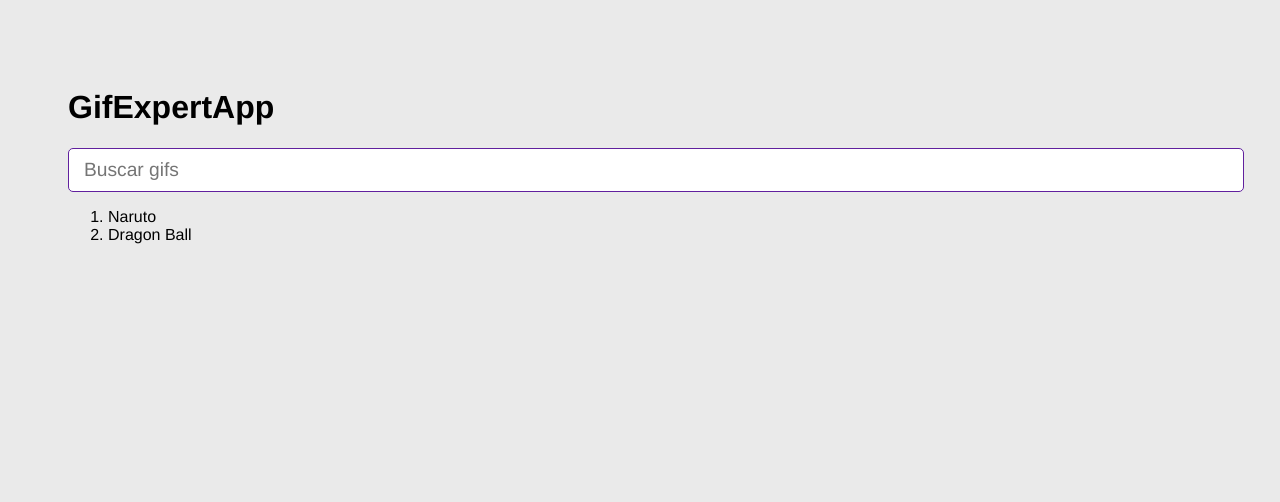
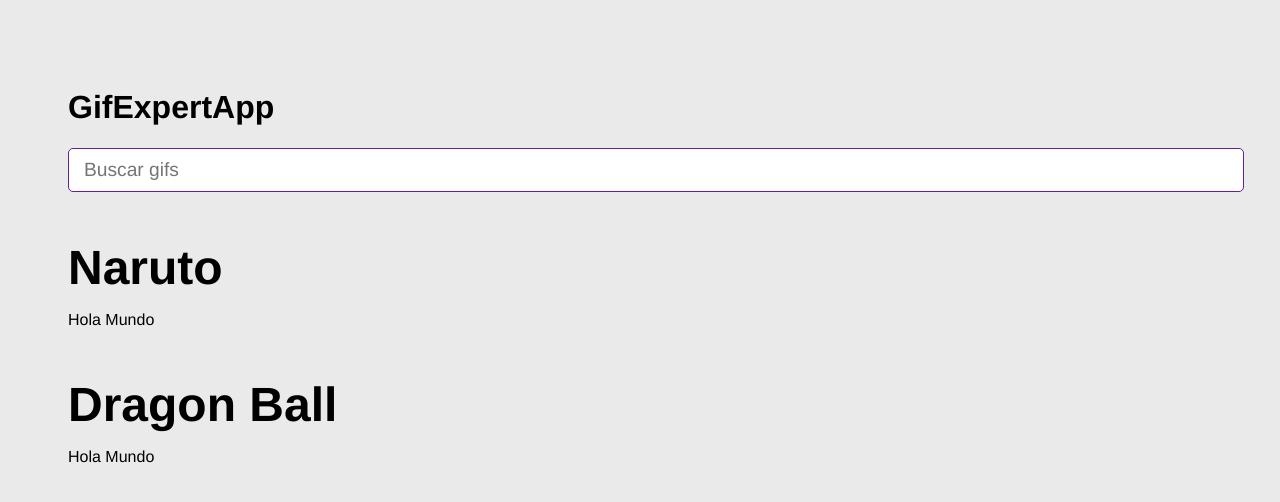
Before and after one commit to DramaQueeen26/gif-app-react, a React (Vite) app: page / in a window 1280 px wide. Shown: the top 502 px of the page. Built offline with nearby package versions, Linux system fonts and the light colour scheme.

Commit message:
GifGrid - Nuevo componente

```diff
--- a/src/GifExpertApp.jsx
+++ b/src/GifExpertApp.jsx
@@ -1,5 +1,6 @@
 import { useState } from "react"
 import { AddCategory } from "./components/AddCategory"
+import { GifGrid } from "./components/GifGrid"
 
 export const GifExpertApp = () => {
 
@@ -19,13 +20,11 @@
 
       <AddCategory onAddCategory={ onAddCategory } />
 
-      <ol>
-        {
-          categories.map( ( category, i ) => {
-            return <li key={ i }> { category } </li>
-          })
-        }
-      </ol>
+      {
+        categories.map( ( category ) => (
+            <GifGrid key={ category } category={ category } />
+          ))
+      }
 
     </>
   )
--- /dev/null
+++ b/src/components/GifGrid.jsx
@@ -0,0 +1,8 @@
+export const GifGrid = ({ category }) => {
+  return (
+    <>
+      <h3>{ category }</h3>
+      <p>Hola Mundo</p>
+    </>
+  )
+}
```
